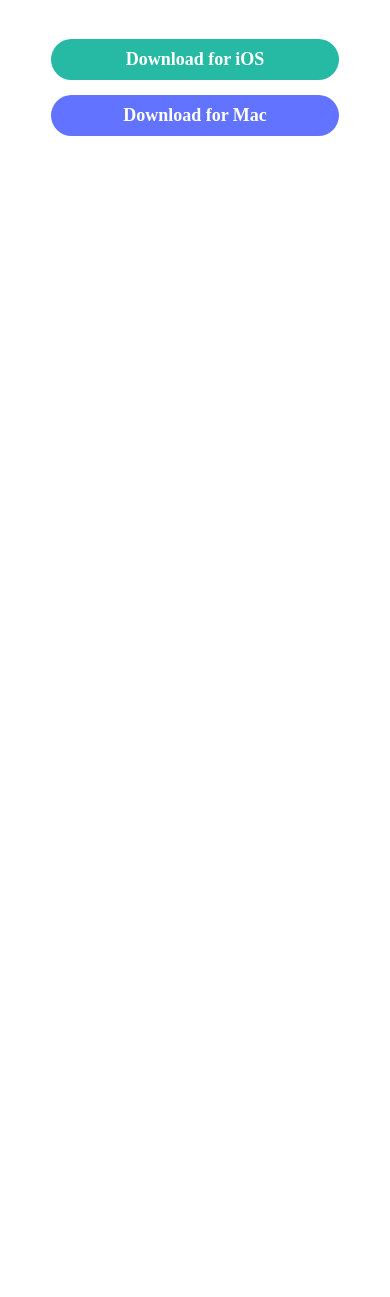
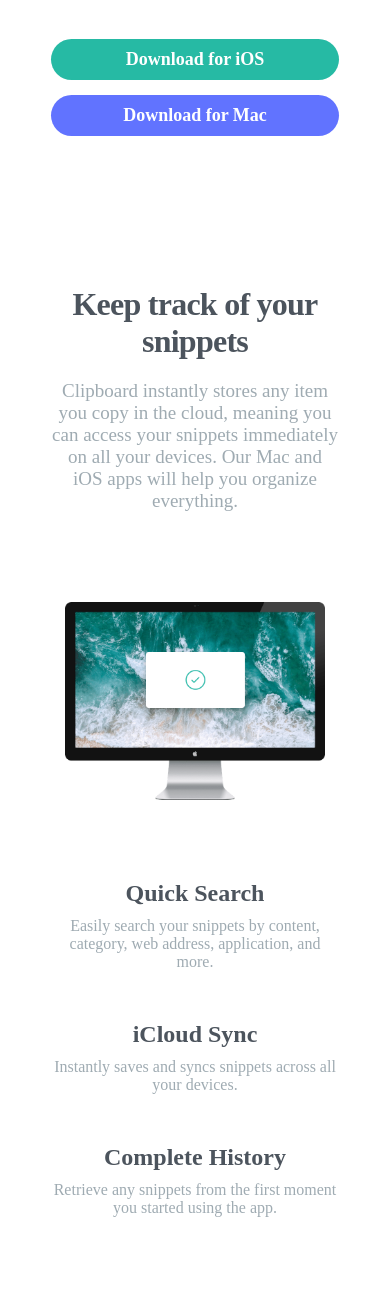
Before and after one commit to iamzaidmohammed/clipboard-landing-page, a plain HTML site: page index.html in a window 390 px wide. Shown: the part 569-1866 px from the top of the page. Before the commit the page ends 844 px from the top, so only its background shows below. Drawn offline with Linux system fonts and the light colour scheme; a web font is replaced by a local one.

Commit message:
Second section completed

```diff
--- a/index.html
+++ b/index.html
@@ -14,7 +14,7 @@
       rel="stylesheet"
       href="https://fonts.googleapis.com/css?family=Bai+Jamjuree:wght@400,600&display=swap"
     />
-    <title>Frontend Mentor | Clipboard landing page</title>
+    <title>Clipboard landing page</title>
     <link rel="stylesheet" href="style.css" />
   </head>
   <body>
@@ -33,15 +33,45 @@
           </div>
         </div>
       </section>
+      <section class="second">
+        <div class="mid">
+          <h2 class="heading mid-heading">Keep track of your snippets</h2>
+          <p class="subheading sub">
+            Clipboard instantly stores any item you copy in the cloud, meaning
+            you can access your snippets immediately on all your devices. Our
+            Mac and iOS apps will help you organize everything.
+          </p>
+        </div>
+
+        <div class="second-main">
+          <img src="./images/image-computer.png" alt="Computer image" />
+          <div class="second-main-content">
+            <div class="second-main-content-text">
+              <h2 class="second-main-heading">Quick Search</h2>
+              <p class="second-main-text">
+                Easily search your snippets by content, category, web address,
+                application, and more.
+              </p>
+            </div>
+            <div class="second-main-content-text">
+              <h2 class="second-main-heading">iCloud Sync</h2>
+              <p class="second-main-text">
+                Instantly saves and syncs snippets across all your devices.
+              </p>
+            </div>
+            <div class="second-main-content-text">
+              <h2 class="second-main-heading">Complete History</h2>
+              <p class="second-main-text">
+                Retrieve any snippets from the first moment you started using
+                the app.
+              </p>
+            </div>
+          </div>
+        </div>
+      </section>
     </main>
 
-    <!-- Keep track of your snippets Clipboard instantly stores any item you copy in
-    the cloud, meaning you can access your snippets immediately on all your
-    devices. Our Mac and iOS apps will help you organize everything. Quick
-    Search Easily search your snippets by content, category, web address,
-    application, and more. iCloud Sync Instantly saves and syncs snippets across
-    all your devices. Complete History Retrieve any snippets from the first
-    moment you started using the app. Access Clipboard anywhere Whether you’re
+    <!--         Access Clipboard anywhere Whether you’re
     on the go, or at your computer, you can access all your Clipboard snippets
     in a few simple clicks. Supercharge your workflow We’ve got the tools to
     boost your productivity. Create blacklists Ensure sensitive information
--- a/style.css
+++ b/style.css
@@ -19,7 +19,7 @@
   max-width: 1878px;
   padding: 0 51px;
   margin: auto;
-  /* height: 100vh; */
+  margin-bottom: 150px;
   background-image: url(./images/bg-header-desktop.png);
   background-repeat: no-repeat;
 }
@@ -70,6 +70,103 @@
   background-color: var(--light-blue);
 }
 
+/* mid section */
+.sub {
+  margin: auto;
+  max-width: 700px;
+}
+
+.mid {
+  max-width: 1878px;
+  text-align: center;
+  padding: 0 51px;
+}
+
+.mid-heading {
+  font-size: 32px;
+}
+
+.second-main {
+  display: flex;
+  justify-content: space-between;
+  margin-top: 50px;
+}
+
+.second-main img {
+  margin-left: -70px;
+  margin-right: 100px;
+}
+
+.second-main-content {
+  max-width: 350px;
+  display: flex;
+  flex-direction: column;
+  justify-content: space-evenly;
+}
+
+.second-main-heading {
+  color: var(--dark-grayish-blue);
+  margin-bottom: 10px;
+}
+
+.second-main-text {
+  font-weight: 400;
+  color: var(--grayish-blue);
+}
+
+/* media queries */
+@media screen and (max-width: 1050px) {
+  .second-main {
+    margin-top: 30px;
+  }
+
+  .second-main img {
+    margin-left: -30px;
+    width: 560px;
+    padding-bottom: 50px;
+  }
+
+  .second-main-content {
+    text-align: center;
+  }
+
+  .second-main-content-text {
+    margin-bottom: 50px;
+  }
+}
+@media screen and (max-width: 960px) {
+  .second-main {
+    margin-top: 50px;
+    align-items: center;
+    justify-content: center;
+  }
+
+  .second-main {
+    flex-direction: column;
+  }
+
+  .second-main img {
+    margin-left: auto;
+    margin-right: auto;
+  }
+}
+@media screen and (max-width: 635px) {
+  .second-main {
+    margin-top: 50px;
+    align-items: center;
+    justify-content: center;
+  }
+
+  .second-main {
+    flex-direction: column;
+  }
+
+  .second-main img {
+    margin-left: auto;
+    margin-right: auto;
+    width: 460px;
+  }
+}
 @media screen and (max-width: 540px) {
   .download {
     display: flex;
@@ -80,4 +177,20 @@
     margin-right: 0;
     margin-bottom: 15px;
   }
+
+  .second-main img {
+    margin-left: auto;
+    margin-right: auto;
+    width: 360px;
+  }
+  .second-main-content {
+    padding: 30px;
+  }
 }
+@media screen and (max-width: 400px) {
+  .second-main img {
+    margin-left: auto;
+    margin-right: auto;
+    width: 260px;
+  }
+}
```
